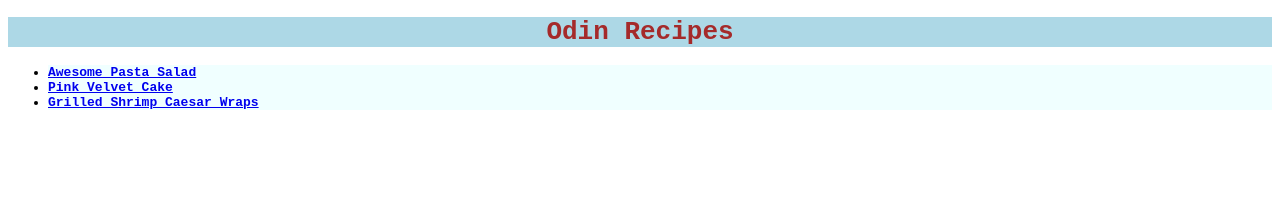
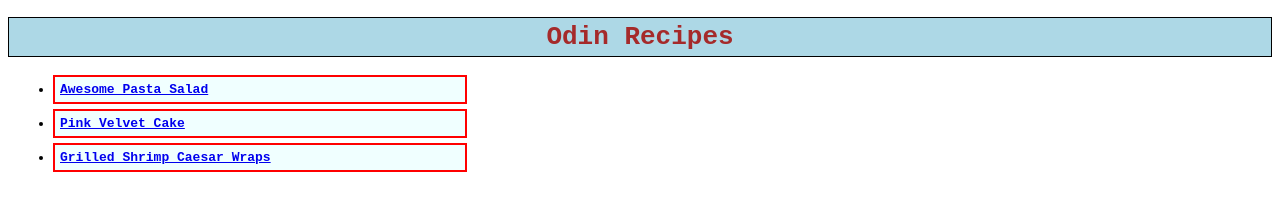
Before and after one commit to idkfaPL/odin-recipes, a plain HTML site: page index.html in a window 1280 px wide. Drawn offline with Linux system fonts and the light colour scheme.

Commit message:
Add some boxes

```diff
--- a/styles.css
+++ b/styles.css
@@ -6,6 +6,8 @@ h1.index {
     background-color: lightblue;
     text-align: center;
     color: brown;
+    padding: 4px;
+    border: thin solid black;
 }
 
 div.index {
@@ -28,4 +30,8 @@ h3 {
 
 li {
     background-color: azure;
+    width: 400px;
+    border: 2px solid red;
+    padding: 5px;
+    margin: 5px;
 }
```
